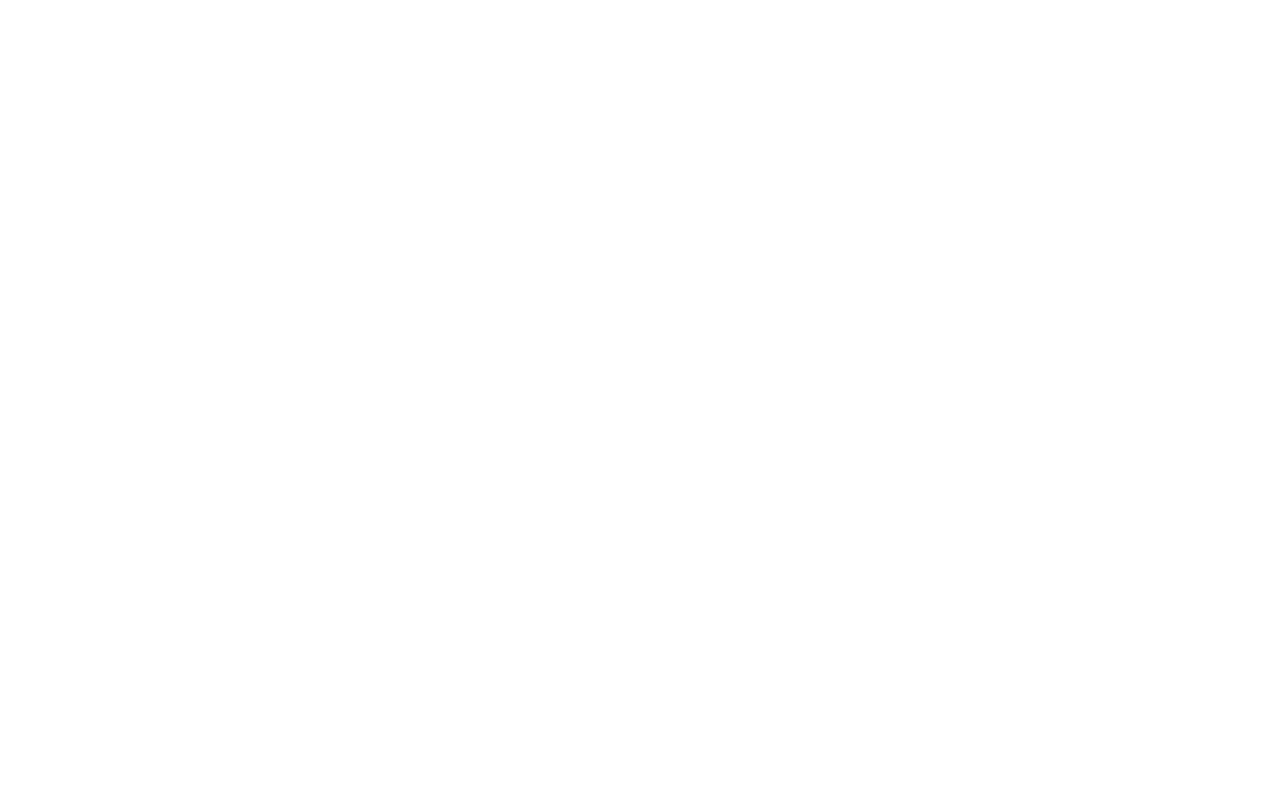
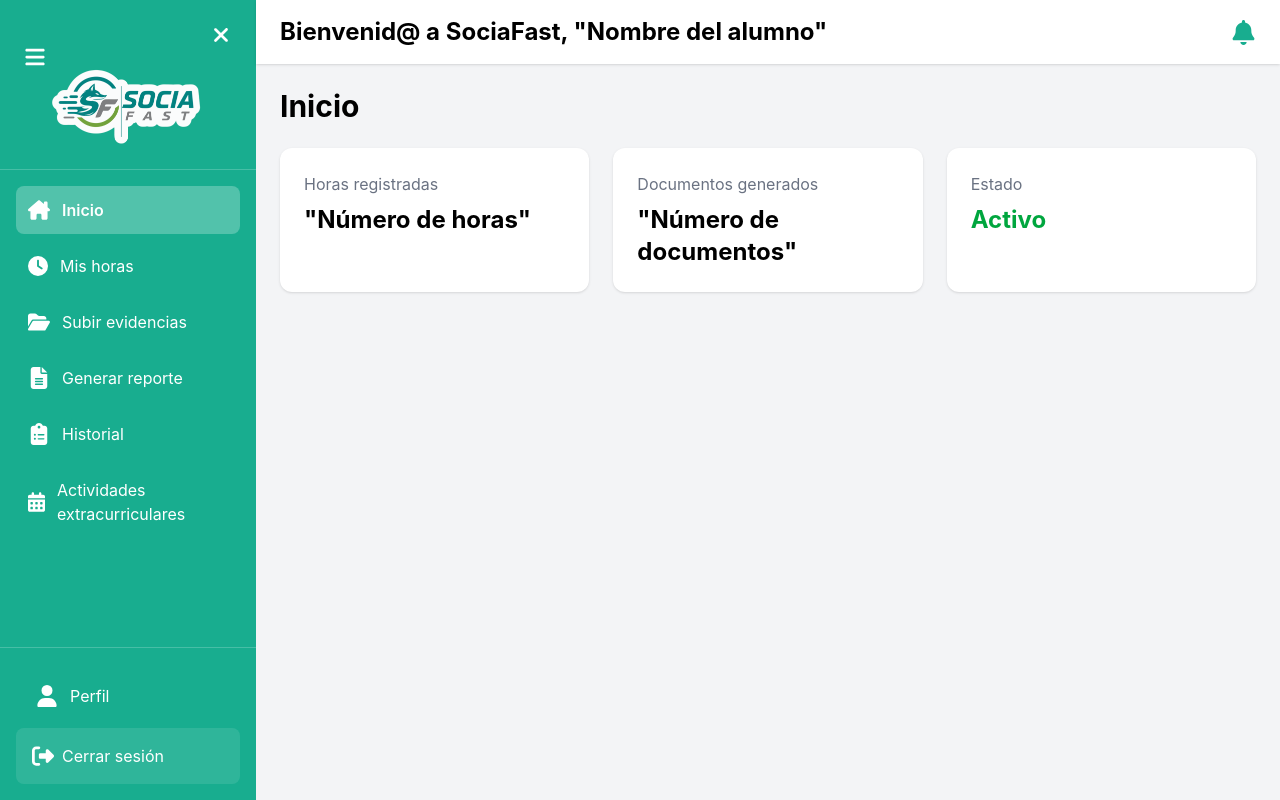
Before and after one commit to MishNova6244/SociaFast, a React (Vite) app in the folder frontend/: page /dashboardAlumno in a window 1280 px wide. Before the commit this address had no page. Built offline with nearby package versions, Linux system fonts and the light colour scheme.

Commit message:
Se agrega pagina correo y se modifica el campo en registro

```diff
--- a/frontend/src/App.jsx
+++ b/frontend/src/App.jsx
@@ -1,7 +1,8 @@
-import {BrowserRouter, Routes, Route} from "react-router"
+import {BrowserRouter, Routes, Route} from "react-router-dom"
 
 import Login from "./pages/Login"
-import Registro from "./pages/Registro"
+import ValidacionCorreo from "./pages/ValidacionCorreo"
+import RegistroAlumno from "./pages/RegistroAlumno"
 import DashboardAlumno from "./pages/DashboardAlumno"
 
 function App() {
@@ -9,8 +10,9 @@
     <BrowserRouter>
       <Routes>
         <Route path="/" element={<Login />} />
-        <Route path="/registro" element={<Registro />} />
-        <Route path="/dashAlumno" element={<DashboardAlumno/>} />
+        <Route path="/validarCorreo" element={<ValidacionCorreo/>} />
+        <Route path="/registroAlumno" element={<RegistroAlumno />} />
+        <Route path="/dashboardAlumno" element={<DashboardAlumno/>} />
       </Routes>
     </BrowserRouter>
   )
--- a/frontend/src/components/Layout.jsx
+++ b/frontend/src/components/Layout.jsx
@@ -8,7 +8,7 @@
       style={{ backgroundImage: `url(${fondoUTPN})` }}
     >
       <div className={`min-h-screen backdrop-blur-sm bg-black/10 flex flex-col justify-center items-center ${className}`}>
-        <img src={SFlogo} alt="Logo SociaFast" className="w-[350px] h-auto -mb-2"/>
+        <img src={SFlogo} alt="Logo SociaFast" className="w-[350px] h-auto mb-2"/>
 
         {children}
 
--- a/frontend/src/components/Sidebar.jsx
+++ b/frontend/src/components/Sidebar.jsx
@@ -1,6 +1,7 @@
-import { Link } from "react-router-dom"
+import {NavLink} from "react-router-dom"
+import{Link} from "react-router-dom"
 import SFlogo from "../assets/sociafast_logo.png"
-import {FaHouseChimney} from "react-icons/fa6"
+import {FaXmark, FaBars, FaHouseChimney, FaClipboardList, FaClock, FaFileLines, FaFolderOpen, FaCalendarDays, FaUser, FaRightFromBracket} from "react-icons/fa6"
 
 function Sidebar() {
   return (
@@ -8,50 +9,62 @@
 
       <div className="p-6 border-b border-white/20">
 
+      <div className="flex items-center justify-end">
+      <FaXmark size={22}/>
+      </div>
+
+      <FaBars size={22}/>
+
         <img
           src={SFlogo}
           alt="SociaFast"
-          className="w-32 mx-auto"
+          className="w-40 mx-auto"
         />
 
       </div>
 
       <nav className="flex flex-col gap-2 p-4">
 
-        <Link to="/dashboard" className="p-3 rounded-lg hover:bg-white/20 transition">
+        <NavLink to="/dashboardAlumno" className={({isActive}) => `flex items-center gap-3 w-full p-3 rounded-lg transition ${isActive ? "bg-white/25 font-semibold" : "hover:bg-white/20"}`}>
         <FaHouseChimney size={22}/>
-          Inicio
+        <span>Inicio</span>
+        </NavLink>
+
+        <Link to="/horas" className="flex items-center gap-3 w-full p-3 rounded-lg hover:bg-white/20 transition">
+        <FaClock size={20}/>
+        <span>Mis horas</span>
         </Link>
 
-        <Link to="/registro-servicio" className="p-3 rounded-lg hover:bg-white/20 transition">
-          📝 Registro
+        <Link to="/registro-servicio" className="flex items-center gap-3 w-full p-3 rounded-lg hover:bg-white/20 transition">
+        <FaFolderOpen size={22}/>
+        <span>Subir evidencias</span>
         </Link>
 
-        <Link
-          to="/horas"
-          className="p-3 rounded-lg hover:bg-white/20 transition"
-        >
-          ⏱ Horas
+        <Link to="/documentos" className="flex items-center gap-3 w-full p-3 rounded-lg hover:bg-white/20 transition">
+        <FaFileLines size={22}/>
+        <span>Generar reporte</span>
         </Link>
 
-        <Link
-          to="/documentos"
-          className="p-3 rounded-lg hover:bg-white/20 transition"
-        >
-          📄 Documentos
+        <Link to="/registro-servicio" className="flex items-center gap-3 w-full p-3 rounded-lg hover:bg-white/20 transition">
+        <FaClipboardList size={22}/>
+        <span>Historial</span>
+        </Link>
+
+        <Link to="/registro-servicio" className="flex items-center gap-3 w-full p-3 rounded-lg hover:bg-white/20 transition">
+        <FaCalendarDays size={22}/>
+        <span>Actividades extracurriculares</span>
         </Link>
 
       </nav>
 
       <div className="mt-auto p-4 border-t border-white/20">
-      <Link
-          to="/perfil"
-          className="p-3 rounded-lg hover:bg-white/20 transition"
-        >
-          👤 Perfil
-        </Link>
+      <Link to="/perfil" className="flex items-center gap-3 w-full p-5 rounded-lg hover:bg-white/20 transition">
+      <FaUser size={22}/>
+      <span>Perfil</span>
+      </Link>
 
-        <button className="w-full bg-white/10 rounded-lg p-3 hover:bg-white/20 transition">
+        <button className="flex items-center gap-2 w-full bg-white/10 rounded-lg p-4 hover:bg-red-500/60 transition">
+        <FaRightFromBracket size={22}/>
           Cerrar sesión
         </button>
 
--- a/frontend/src/pages/DashboardAlumno.jsx
+++ b/frontend/src/pages/DashboardAlumno.jsx
@@ -1,5 +1,6 @@
-import Sidebar from "../components/SideBar"
-import {Link} from "react-router"
+import Sidebar from "../components/Sidebar"
+import {Link} from "react-router-dom"
+import {FaBell} from "react-icons/fa6"
 
 function DashboardAlumno() {
   return (
@@ -11,11 +12,11 @@
         <header className="bg-white shadow-sm px-6 py-4">
           <div className="flex justify-between items-center">
             <h1 className="text-2xl font-bold">
-              Bienvenid@ a SociaFast
+              Bienvenid@ a SociaFast, "Nombre del alumno"
             </h1>
             <div className="flex items-center gap-3">
-              <div className="w-10 h-10 rounded-full bg-[#18AD8F] flex items-center justify-center text-white font-bold">
-                A
+              <div className="relative text-[#18AD8F] hover:text-[#149B80] hover:scale-110 transition-all duration-200 cursor-pointer">
+                <FaBell size={25}/>
               </div>
             </div>
           </div>
@@ -23,30 +24,30 @@
 
         <main className="flex-1 p-6">
           <h2 className="text-3xl font-bold mb-6">
-            Dashboard
+            Inicio
           </h2>
           <div className="grid grid-cols-3 gap-6">
             <div className="bg-white rounded-xl shadow p-6">
               <h3 className="text-gray-500">
                 Horas registradas
               </h3>
-              <p className="text-4xl font-bold mt-2">
-                120
+              <p className="text-2xl font-bold mt-2">
+                "Número de horas"
               </p>
             </div>
             <div className="bg-white rounded-xl shadow p-6">
               <h3 className="text-gray-500">
-                Documentos
+                Documentos generados
               </h3>
-              <p className="text-4xl font-bold mt-2">
-                3
+              <p className="text-2xl font-bold mt-2">
+                "Número de documentos"
               </p>
             </div>
             <div className="bg-white rounded-xl shadow p-6">
               <h3 className="text-gray-500">
                 Estado
               </h3>
-              <p className="text-xl font-bold text-green-600 mt-2">
+              <p className="text-2xl font-bold text-green-600 mt-2">
                 Activo
               </p>
             </div>
--- a/frontend/src/pages/Login.jsx
+++ b/frontend/src/pages/Login.jsx
@@ -1,6 +1,6 @@
 import Layout from "../components/Layout"
 import Input from "../components/Input"
-import {Link} from "react-router"
+import {Link} from "react-router-dom"
 
 function Login(){
     return(
@@ -13,11 +13,11 @@
         <Input label="Contraseña:" type="password" placeholder="Ingrese su contraseña"></Input>
 
         <div className="flex justify-center">
-        <Link to="/dashAlumno" className="bg-[#06B800] font-bold text-white px-6 py-2 rounded-full hover:bg-green-800 hover:scale-105 transition">Iniciar sesión</Link>
+        <Link to="/dashboardAlumno" className="bg-[#06B800] font-bold text-white px-6 py-2 rounded-full hover:bg-green-800 hover:scale-105 transition">Iniciar sesión</Link>
         </div>
 
         <p className="text-center mt-4">¿Aún no tienes cuenta?</p>
-        <Link to="/registro" className="text-[#00B58E] font-semibold block text-center w-full hover:underline">Registrarse</Link>
+        <Link to="/validarCorreo" className="text-[#00B58E] font-semibold block text-center w-full hover:underline">Registrarse</Link>
         </div>
         </Layout>
     )
--- a/frontend/src/pages/Registro.jsx
+++ b/frontend/src/pages/RegistroAlumno.jsx
@@ -1,6 +1,6 @@
 import Input from "../components/Input"
 import Layout from "../components/Layout"
-import {Link} from "react-router"
+import {Link} from "react-router-dom"
 
 function Registro() {
   return (
@@ -31,8 +31,6 @@
                 <option value="semiconductores">Semiconductores</option>
             </select>
 
-            <Input label="Correo institucional:" type="email" placeholder="ejemplo@utpn.edu.mx"></Input>
-
             <Input label="Contraseña:" type="password" placeholder="Ingrese una contraseña"></Input>
 
             <Input label="Confirmar contraseña:" type="password" placeholder="Confirme su contraseña"></Input>
--- /dev/null
+++ b/frontend/src/pages/ValidacionCorreo.jsx
@@ -0,0 +1,22 @@
+import Input from "../components/Input"
+import Layout from "../components/Layout"
+import {Link} from "react-router-dom"
+
+function ValidarCorreo(){
+    return(
+        <Layout className="">
+        <div className="bg-white rounded-xl shadow-2xl p-6 w-full max-w-md">
+        <h2 className="text-2xl font-bold text-center mb-6">Registrarse</h2>
+
+        <Input label="Correo electrónico:" type="email" placeholder="ejemplo@utpn.edu.mx"></Input>
+
+        <div className="flex justify-center">
+        <Link to="/registroAlumno" className="bg-[#06B800] font-bold text-white px-6 py-2 rounded-full hover:bg-green-800 hover:scale-105 transition">Continuar</Link>
+        </div>
+
+        </div>
+        </Layout>
+    )
+}
+
+export default ValidarCorreo
```
Also changed, not shown: frontend/src/assets/sociafast_logo.png, frontend/src/index.css (line endings or trailing spaces), 1 other file (tests, documents, lock files or other folders).
